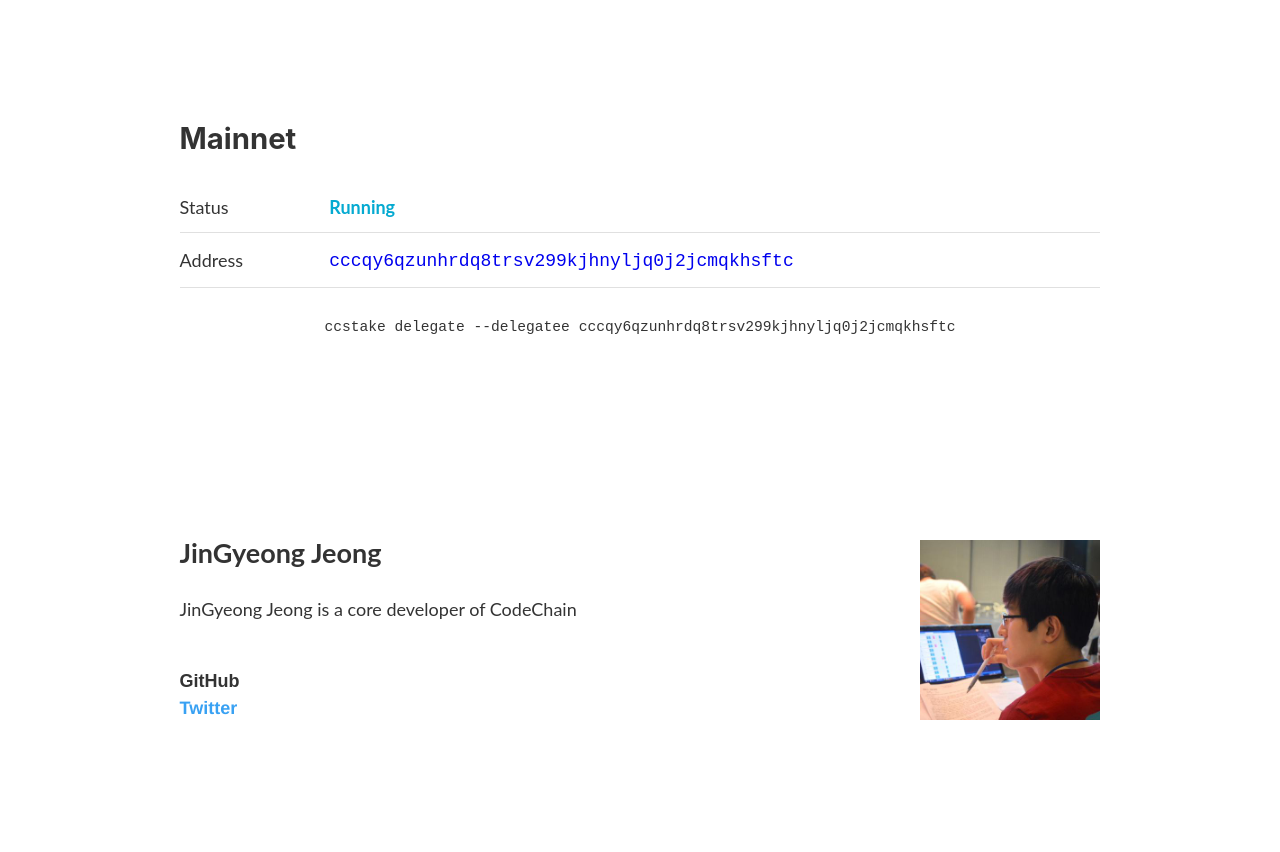
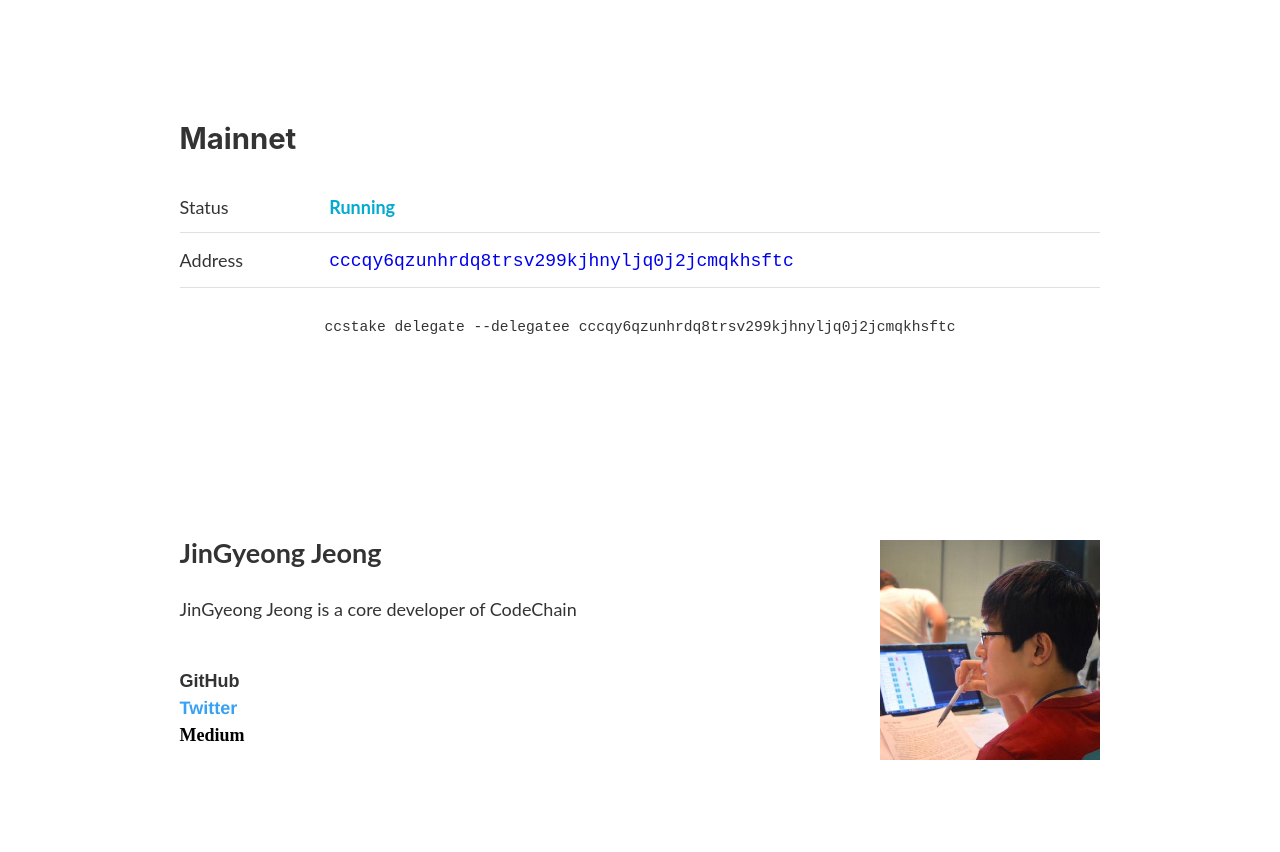
Before and after one commit to joojis/codechain-validator-page, a Gatsby site: page / in a window 1280 px wide. Shown: the part 100-952 px from the top of the page. Built offline with nearby package versions, Linux system fonts and the light colour scheme; Gatsby itself is replaced by a stand-in of ours.

Commit message:
Add the medium link to the profile

```diff
--- a/src/components/profile-joojis/index.js
+++ b/src/components/profile-joojis/index.js
@@ -4,8 +4,8 @@ import styled from "styled-components"
 import Image from "./image"
 
 const ImageWrapper = styled.div`
-  width: 180px;
-  height: 180px;
+  width: 220px;
+  height: 220px;
 `
 
 const Lato = styled.div`
@@ -43,11 +43,22 @@ const TwitterLink = styled.a`
   text-decoration: none;
 `
 
+const MediumLink = styled.a`
+  &:hover {
+    color: #333;
+  }
+  color: black;
+  font-family: serif;
+  font-weight: bold;
+  text-decoration: none;
+`
+
 const Profile = () => {
   const name = "JinGyeong Jeong"
   const description = "JinGyeong Jeong is a core developer of CodeChain"
   const githubLink = "https://github.com/joojis/"
   const twitterLink = "https://twitter.com/jjgjoojis"
+  const mediumLink = "https://medium.com/@jjgjoojis"
   return (
     <RowSpaceBetween>
       <Lato>
@@ -58,6 +69,8 @@ const Profile = () => {
         <GitHubLink href={githubLink}>GitHub</GitHubLink>
         <br />
         <TwitterLink href={twitterLink}>Twitter</TwitterLink>
+        <br />
+        <MediumLink href={mediumLink}>Medium</MediumLink>
       </Lato>
       <ImageWrapper>
         <Image />
```
